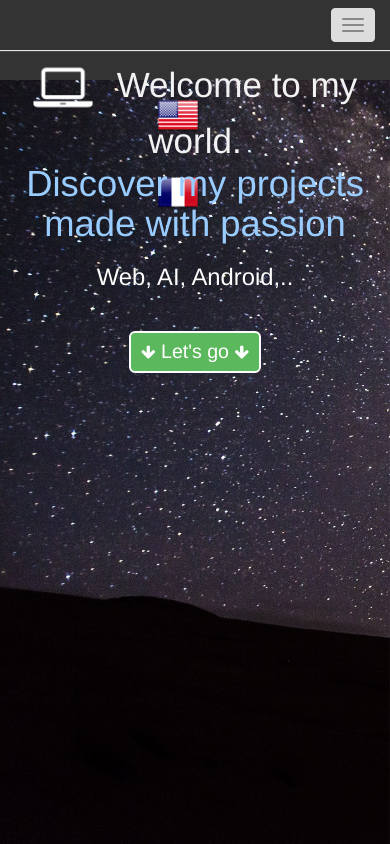
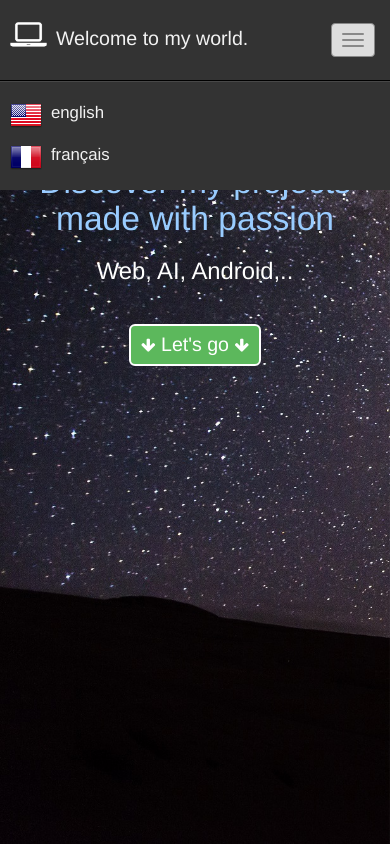
Before and after one commit to alexandre-lelain/alexandre-lelain.github.io, a plain HTML site: page index.html in a window 390 px wide. Both pictures are taken after a click on the button 353 px from the left and 25 px from the top of the page. Shown: the top 844 px of the page. Drawn offline with nearby package versions, Linux system fonts and the light colour scheme.

Commit message:
new design done.

```diff
--- a/css/header.css
+++ b/css/header.css
@@ -4,6 +4,12 @@
   background: #333333;
   margin-bottom: 0px;
   height: 80px;
+  z-index: 3;
+}
+
+.navbar-collapse{
+    background: #333333;
+
 }
 
 .nav-item{
@@ -41,3 +47,48 @@
     margin-top: -5px;
   }
 }
+
+@media(max-width:767px){
+
+  .navbar-header{
+      height:80px;
+      padding-top: 15px;
+  }
+
+  .nav-brand{
+      width: auto;
+      text-align: left;
+      margin-left: 10px;
+  }
+
+  .navbar-collapse{
+      border-color: black !important;
+  }
+
+  .navbar-toggle{
+      border-color: #888 !important;
+  }
+
+  .navbar-title{
+      font-size: 1.4em;
+  }
+
+  .icon-site{
+      width: 37px;
+      margin-right: 5px;
+  }
+
+  .span-us,.span-fr{
+      color: #f2f2f2;
+      font-size: 1.2em;
+      margin-left: 5px;
+  }
+
+  .nav-item{
+      text-align: left;
+      margin-left: 10px;
+      margin-top: 10px;
+      margin-bottom: 10px;
+  }
+
+}
--- a/css/index.css
+++ b/css/index.css
@@ -1,60 +1,9 @@
 @import "header.css";
 @import "landscape.css";
-@import "mobile.css";
+@import "projects.css";
 
 body{
   text-align: center;
-}
-
-/* Projects */
-
-.projects{
-    height: 100%;
-}
-
-.project{
-  height: 500px;
-  width: 70%;
-  border-radius: 32px;
-  margin-left: auto;
-  margin-right: auto;
-  display: block;
-  margin-bottom: 30px;
-  background-repeat: no-repeat;
-  background-size: cover;
-}
-
-.cv{
-  background-image: url(../res/cv.jpg);
-}
-
-.agent-web{
-  background-image: url(../res/agent-web.jpg);
-}
-
-.top-shape{
-  background-image: url(../res/top-shape.jpg);
-}
-
-.more-projects{
-  background-image: url(../res/more-projects.jpg);
-}
-
-.btn{
-  position: relative;
-  top : 210px;
-  padding: 20px 20px;
-  font-size: 30px;
-  border-radius: 6px;
-  box-shadow: 2px 2px 2px #888888;
-  border: solid 2px white;
-  word-wrap: break-word;
-}
-
-.btn:hover{
-  background-color: white;
-  border-color: white;
-  color: #004ca0;
 }
 
 /* Button back to Top */
@@ -79,6 +28,19 @@ body{
   color: #333333;
 }
 
+@media(max-width:767px){
+
+    #btnTop{
+      background-color: #e6e6e6;
+      color: #333333;
+    }
+
+    #btnTop:hover{
+      background-color: black;
+      color: white;
+    }
+}
+
 /* Utils */
 .noselect {
   -webkit-touch-callout: none;
--- a/css/mobile.css
+++ /dev/null
@@ -1,28 +0,0 @@
-@media(max-width:767px){
-  .nav-item img{
-    width: 42px;
-    margin-top: 10px;
-    height: auto;
-  }
-
-  .project{
-    height: 300px;
-  }
-
-  h1{
-    margin-top: -5px;
-  }
-
-  .btn{
-    top: 120px;
-    padding: 15px 15px;
-    font-size: 26px;
-  }
-
-}
-
-@media(max-width:360px){
-  .navbar-toggle{
-    margin-right: -8px;
-  }
-}
--- /dev/null
+++ b/css/projects.css
@@ -0,0 +1,62 @@
+.projects{
+    height: 100%;
+}
+
+.project{
+  height: 500px;
+  width: 70%;
+  border-radius: 32px;
+  margin-left: auto;
+  margin-right: auto;
+  display: block;
+  margin-bottom: 30px;
+  background-repeat: no-repeat;
+  background-size: cover;
+}
+
+.cv{
+  background-image: url(../res/cv.jpg);
+}
+
+.agent-web{
+  background-image: url(../res/agent-web.jpg);
+}
+
+.top-shape{
+  background-image: url(../res/top-shape.jpg);
+}
+
+.more-projects{
+  background-image: url(../res/more-projects.jpg);
+}
+
+.btn{
+  position: relative;
+  top : 210px;
+  padding: 20px 20px;
+  font-size: 30px;
+  border-radius: 6px;
+  box-shadow: 2px 2px 2px #888888;
+  border: solid 2px white;
+}
+
+.btn:hover{
+  background-color: white;
+  border-color: white;
+  color: #004ca0;
+}
+
+@media(max-width:767px){
+
+    .project{
+        width: 90%;
+        height: 300px;
+    }
+
+    .btn{
+        top : 120px;
+        padding: 15px 15px;
+        font-size: 25px;
+    }
+
+}
--- a/index.html
+++ b/index.html
@@ -5,8 +5,9 @@
     <meta name="viewport" content="width=device-width, initial-scale=1.0">
     <title>Home - Alexandre Le Lain</title>
     <link rel="shortcut icon" href="res/favicon.ico">
-    <link rel="stylesheet" href="https://maxcdn.bootstrapcdn.com/bootstrap/3.3.7/css/bootstrap.min.css">
-    <link rel="stylesheet" href="https://maxcdn.bootstrapcdn.com/font-awesome/4.7.0/css/font-awesome.min.css">
+    <link rel="stylesheet" href="//maxcdn.bootstrapcdn.com/bootstrap/3.3.7/css/bootstrap.min.css">
+    <link rel="stylesheet" href="//code.jquery.com/ui/1.12.1/themes/smoothness/jquery-ui.css">
+    <link rel="stylesheet" href="//maxcdn.bootstrapcdn.com/font-awesome/4.7.0/css/font-awesome.min.css">
     <link rel="stylesheet" href="css/index.css">
   </head>
   <body>
@@ -17,18 +18,20 @@
            <span class="icon-bar"></span>
            <span class="icon-bar"></span>
          </button>
-       </div>
-       <div class="nav-brand">
-           <img class="icon-site" src="res/laptop.png" alt=""/>
-           <span class="noselect navbar-title" onclick="setRandomColor(this)" title="Click me!"></span>
+         <div class="nav-brand">
+             <img class="icon-site" src="res/laptop.png" alt="" onclick="shakeMe(this);" title="Shake me !"/>
+             <span class="noselect navbar-title" onclick="setRandomColor(this)" title="Click me!"></span>
+         </div>
        </div>
        <div class="collapse navbar-collapse" id="myNavbar">
          <ul class="nav navbar-nav navbar-right">
-           <li class="nav-item active" onclick="hideCollapse()">
-             <img src="res/usa.png" title="english" alt="english" onclick="tradEn()"/>
+           <li class="nav-item active" onclick="tradEn();hideCollapse()" title="english">
+             <img src="res/usa.png" alt=""/>
+             <span class="span-us"></span>
            </li>
-           <li class="nav-item" onclick="hideCollapse()">
-             <img src="res/france.png" title="français" alt="français" onclick="tradFr()"/>
+           <li class="nav-item" onclick="tradFr();hideCollapse()" title="français" alt="français">
+             <img src="res/france.png" alt=""/>
+             <span class="span-fr"></span>
            </li>
        </div>
    </nav>
@@ -64,6 +67,7 @@
   </body>
   <footer>
     <script src="https://ajax.googleapis.com/ajax/libs/jquery/3.2.1/jquery.min.js"></script>
+    <script src="//code.jquery.com/ui/1.12.1/jquery-ui.js"></script>
     <script src="https://maxcdn.bootstrapcdn.com/bootstrap/3.3.7/js/bootstrap.min.js"></script>
     <script src="js/traductions.js"></script>
     <script src="js/functions.js"></script>
--- a/js/functions.js
+++ b/js/functions.js
@@ -1,5 +1,5 @@
 const mobileWidth = 768;
-const motionSpeed = 500;
+const motionSpeed = 700;
 
 function getRandomColor() {
   var letters = '0123456789ABCDEF';
@@ -38,6 +38,18 @@ function discover(){
 function animate(){
     if ($(window).width() > mobileWidth)
         $(".landscape-title").animate({opacity: "1",fontSize: "4.2em"},motionSpeed);
-    else
-        $(".landscape-title").animate({opacity: "1",fontSize: "2.6em"},motionSpeed);
+    else {
+        $(".landscape-title").animate({opacity: "1",fontSize: "2.4em"},motionSpeed);
+        displayMenuForMobile();
+    }
+
 }
+
+function displayMenuForMobile(){
+    $(".span-us").text("english");
+    $(".span-fr").text("français");
+}
+
+function shakeMe(e){
+    $(e).effect("shake");
+}
```
